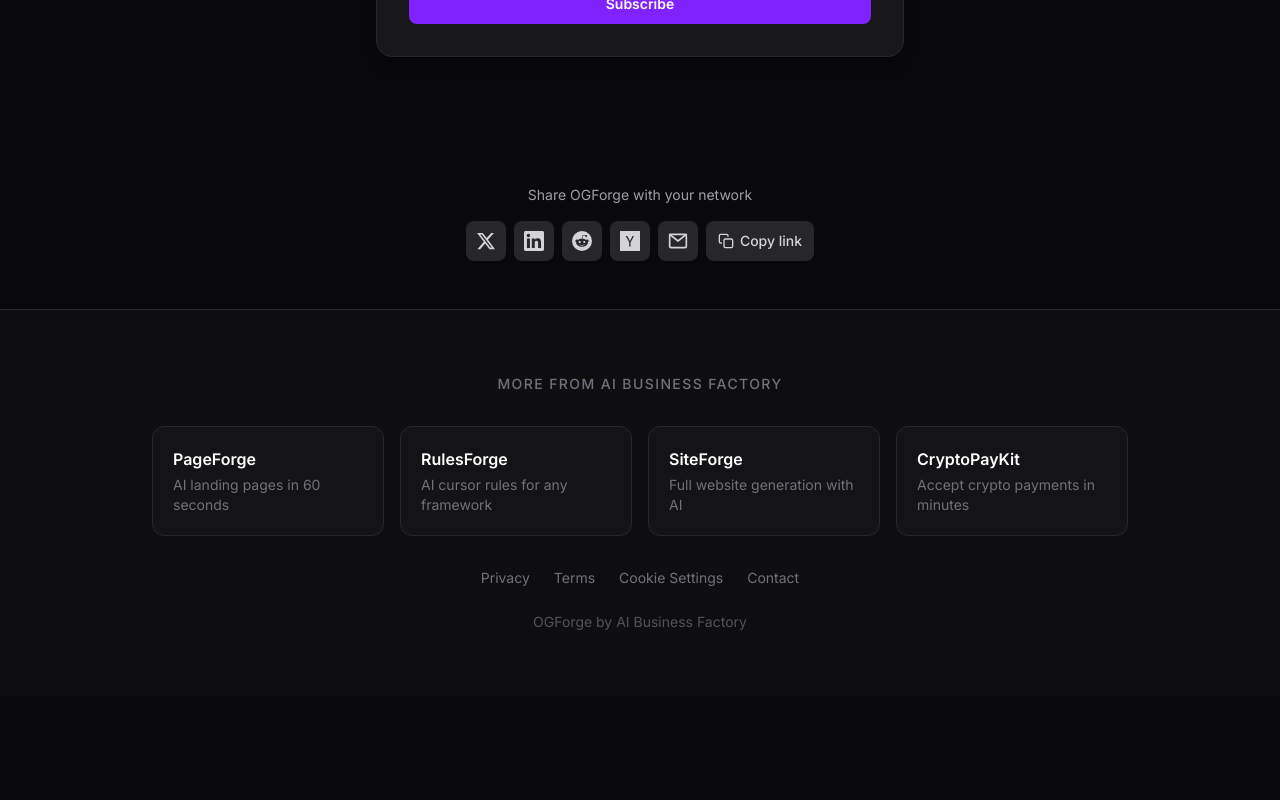
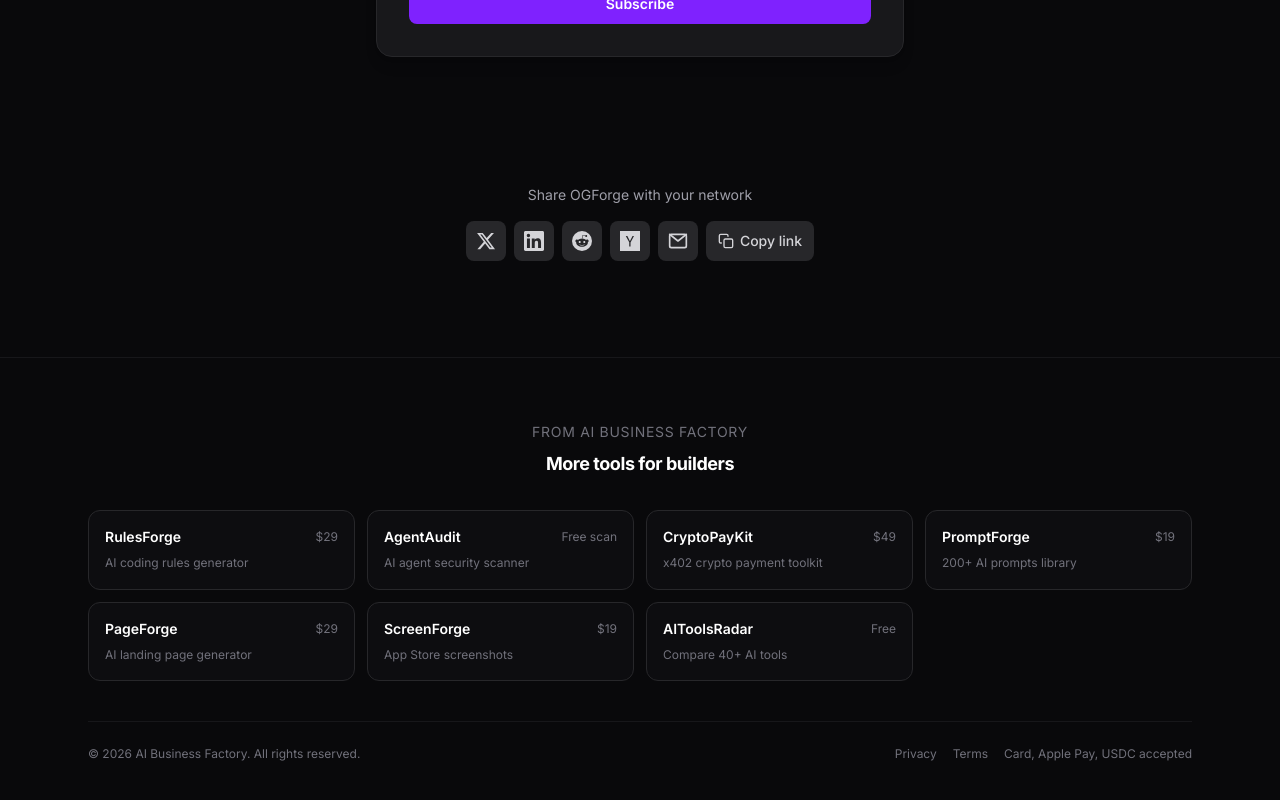
Before and after one commit to keyflowcoreg/ogforge, a Next.js app: page / in a window 1280 px wide. Shown: the part 4401-5201 px from the top of the page. Before the commit the page ends 5097 px from the top, so only its background shows below. Built offline with nearby package versions, Linux system fonts and the light colour scheme.

Commit message:
feat: standardize ecosystem cross-sell footer with all product links
Co-Authored-By: Claude Opus 4.6 (1M context) <noreply@anthropic.com>

```diff
--- a/app/page.tsx
+++ b/app/page.tsx
@@ -8,6 +8,7 @@ import { PayNow } from "@/components/paynow";
 import { FAQAccordion } from "@/components/FAQAccordion";
 import { SocialShare } from "@/components/SocialShare";
 import EmailCapture from "@/components/EmailCapture";
+import { EcosystemFooter } from "@/components/EcosystemFooter";
 
 const FAQ_ITEMS = [
   {
@@ -93,29 +94,6 @@ const PRICING = [
     ],
     cta: "Get API Pack",
     highlighted: false,
-  },
-];
-
-const CROSS_SELL = [
-  {
-    name: "PageForge",
-    desc: "AI landing pages in 60 seconds",
-    href: "https://pageforge.ai",
-  },
-  {
-    name: "RulesForge",
-    desc: "AI cursor rules for any framework",
-    href: "https://rulesforge.ai",
-  },
-  {
-    name: "SiteForge",
-    desc: "Full website generation with AI",
-    href: "https://siteforge.ai",
-  },
-  {
-    name: "CryptoPayKit",
-    desc: "Accept crypto payments in minutes",
-    href: "https://cryptopaykit.com",
   },
 ];
 
@@ -608,45 +586,7 @@ export default function Home() {
         </div>
       </section>
 
-      {/* Cross-sell Footer */}
-      <footer className="border-t border-zinc-800 bg-zinc-900/40">
-        <div className="mx-auto max-w-5xl px-6 py-16">
-          <p className="text-center text-sm font-medium uppercase tracking-widest text-zinc-500 mb-8">
-            More from AI Business Factory
-          </p>
-          <div className="grid gap-4 sm:grid-cols-2 lg:grid-cols-4">
-            {CROSS_SELL.map((product) => (
-              <a
-                key={product.name}
-                href={product.href}
-                target="_blank"
-                rel="noopener noreferrer"
-                className="group rounded-xl border border-zinc-800 bg-zinc-900/60 p-5 transition hover:border-violet-500/30 hover:bg-zinc-800/80"
-              >
-                <p className="font-semibold text-white group-hover:text-violet-400 transition">
-                  {product.name}
-                </p>
-                <p className="mt-1 text-sm text-zinc-500">{product.desc}</p>
-              </a>
-            ))}
-          </div>
-          <div className="mt-8 flex justify-center gap-6 text-sm text-zinc-500">
-            <Link href="/privacy" className="hover:text-white transition-colors">Privacy</Link>
-            <Link href="/terms" className="hover:text-white transition-colors">Terms</Link>
-            <button
-              type="button"
-              onClick={() => window.dispatchEvent(new Event("open-cookie-banner"))}
-              className="hover:text-white transition-colors cursor-pointer"
-            >
-              Cookie Settings
-            </button>
-            <a href="mailto:hello@ogforge.ai" className="hover:text-white transition-colors">Contact</a>
-          </div>
-          <div className="mt-6 text-center text-sm text-zinc-600">
-            OGForge by AI Business Factory
-          </div>
-        </div>
-      </footer>
+      <EcosystemFooter currentProduct="OGForge" />
     </div>
   );
 }
--- /dev/null
+++ b/components/EcosystemFooter.tsx
@@ -0,0 +1,64 @@
+'use client'
+
+interface Product {
+  name: string
+  description: string
+  href: string
+  price?: string
+}
+
+const PRODUCTS: Product[] = [
+  { name: 'RulesForge', description: 'AI coding rules generator', href: 'https://rulesforge.vercel.app', price: '$29' },
+  { name: 'AgentAudit', description: 'AI agent security scanner', href: 'https://agentaudit-five.vercel.app', price: 'Free scan' },
+  { name: 'CryptoPayKit', description: 'x402 crypto payment toolkit', href: 'https://cryptopaykit.vercel.app', price: '$49' },
+  { name: 'PromptForge', description: '200+ AI prompts library', href: 'https://promptforge-indol.vercel.app', price: '$19' },
+  { name: 'PageForge', description: 'AI landing page generator', href: 'https://pageforge-phi.vercel.app', price: '$29' },
+  { name: 'OGForge', description: 'AI social card generator', href: 'https://ogforge.vercel.app', price: '$9' },
+  { name: 'ScreenForge', description: 'App Store screenshots', href: 'https://screenforge-ten.vercel.app', price: '$19' },
+  { name: 'AIToolsRadar', description: 'Compare 40+ AI tools', href: 'https://aitoolsradar-zeta.vercel.app', price: 'Free' },
+]
+
+interface EcosystemFooterProps {
+  currentProduct?: string // name of the current product to exclude from the list
+}
+
+export function EcosystemFooter({ currentProduct }: EcosystemFooterProps) {
+  const otherProducts = PRODUCTS.filter(p => p.name !== currentProduct)
+
+  return (
+    <section className="border-t border-zinc-800/50 mt-12">
+      <div className="mx-auto max-w-6xl px-4 sm:px-6 py-12 sm:py-16">
+        <div className="text-center mb-8">
+          <p className="text-sm text-zinc-500 uppercase tracking-wider">From AI Business Factory</p>
+          <h3 className="mt-2 text-lg font-bold text-white tracking-tight">More tools for builders</h3>
+        </div>
+        <div className="grid grid-cols-2 sm:grid-cols-3 lg:grid-cols-4 gap-3">
+          {otherProducts.map((product) => (
+            <a
+              key={product.name}
+              href={product.href}
+              target="_blank"
+              rel="noopener noreferrer"
+              className="group rounded-xl border border-zinc-800 bg-zinc-900/30 p-4 transition-all hover:border-zinc-600 hover:bg-zinc-900/60"
+            >
+              <div className="flex items-center justify-between mb-1.5">
+                <span className="text-sm font-semibold text-white group-hover:text-zinc-100">{product.name}</span>
+                {product.price && <span className="text-xs text-zinc-500">{product.price}</span>}
+              </div>
+              <p className="text-xs text-zinc-500 leading-relaxed">{product.description}</p>
+            </a>
+          ))}
+        </div>
+
+        <div className="mt-10 pt-6 border-t border-zinc-800/50 flex flex-col sm:flex-row items-center justify-between gap-4 text-xs text-zinc-500">
+          <p>&copy; {new Date().getFullYear()} AI Business Factory. All rights reserved.</p>
+          <div className="flex items-center gap-4">
+            <a href="/privacy" className="hover:text-white transition-colors">Privacy</a>
+            <a href="/terms" className="hover:text-white transition-colors">Terms</a>
+            <span>Card, Apple Pay, USDC accepted</span>
+          </div>
+        </div>
+      </div>
+    </section>
+  )
+}
```
